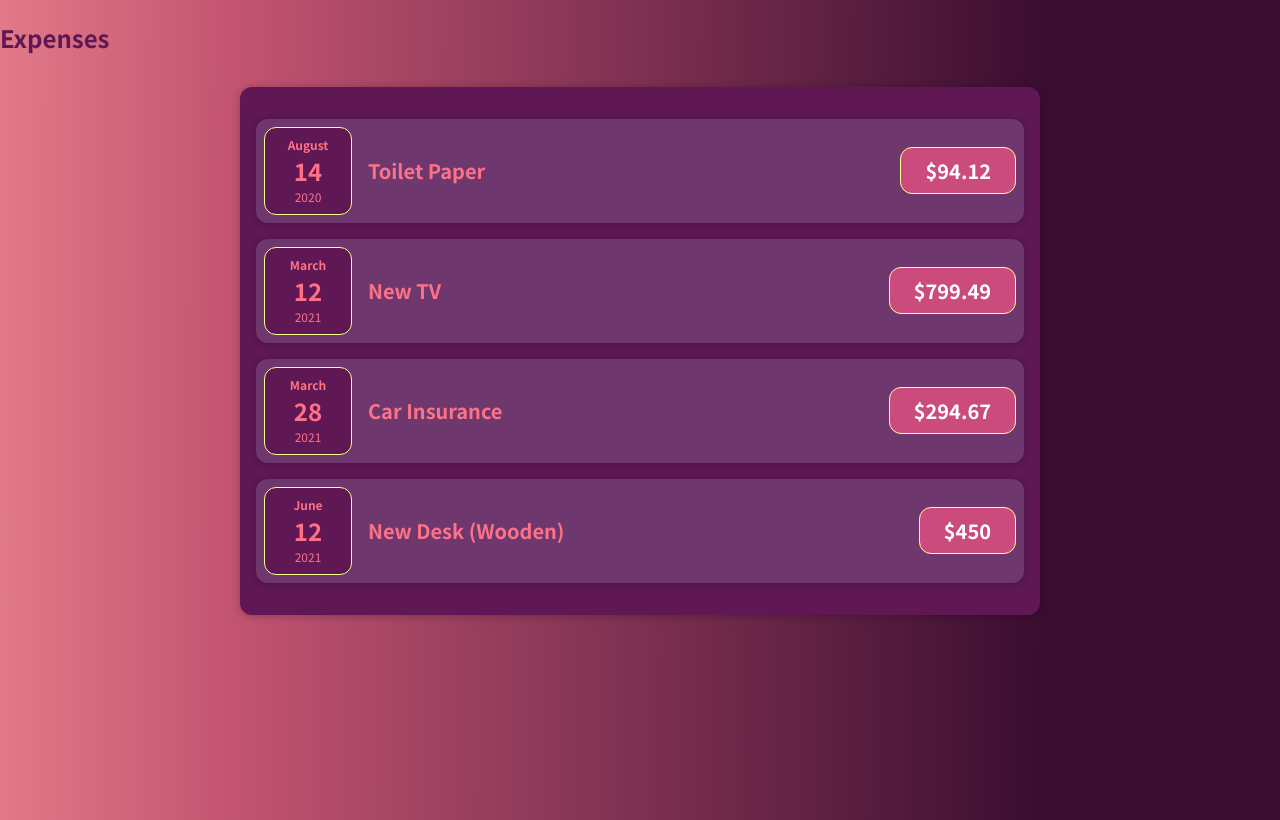
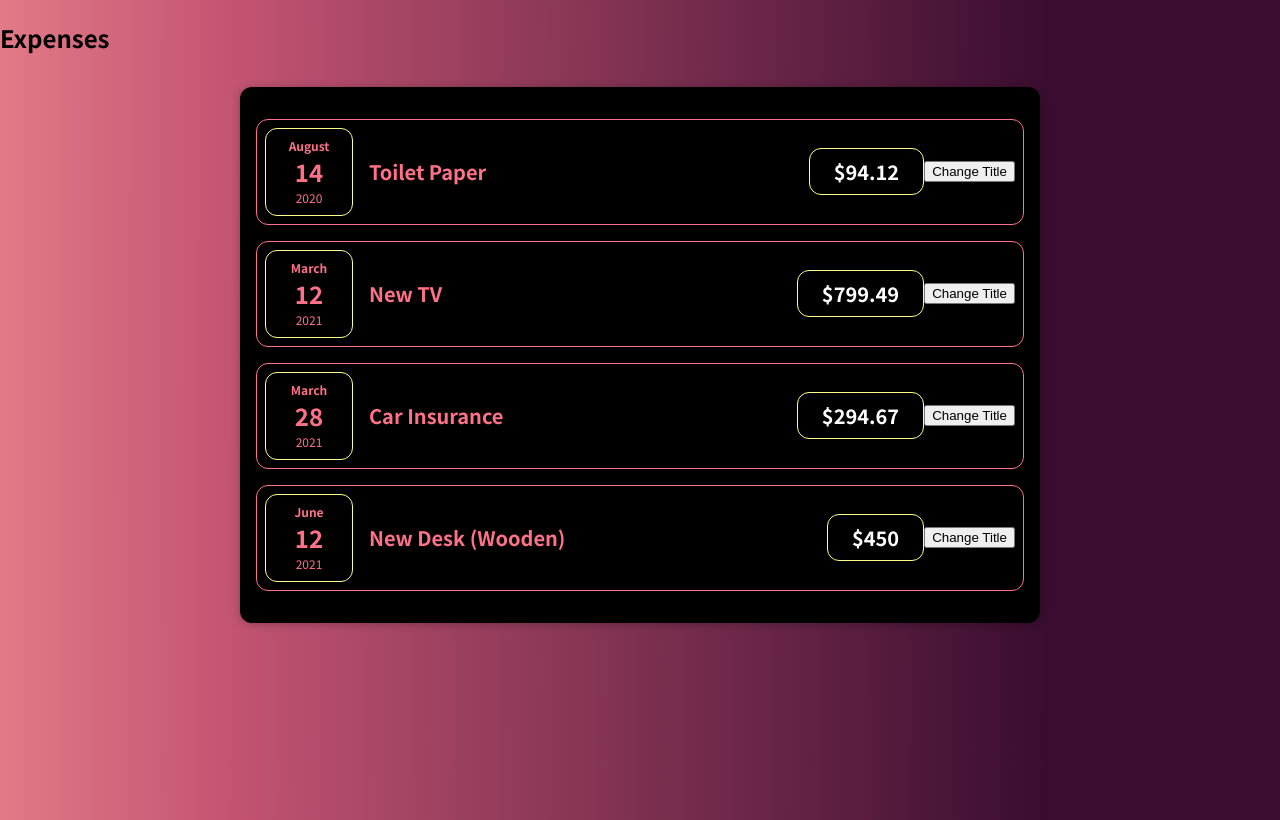
Before and after one commit to corricodes/expense-tracker, a React (Create React App) app: page / in a window 1280 px wide. Built offline with nearby package versions, Linux system fonts and the light colour scheme.

Commit message:
added use states to buttons

```diff
--- a/src/App.js
+++ b/src/App.js
@@ -1,3 +1,5 @@
+import React from 'react';
+
 import Expenses from './components/Expenses/Expenses';
 
 const App = () => {
--- a/src/components/Expenses/ExpenseDate.css
+++ b/src/components/Expenses/ExpenseDate.css
@@ -4,7 +4,7 @@
     width: 5.5rem;
     height: 5.5rem;
     border: 1px solid #fcff89;
-    background-color: #5f1854;
+    background-color: #000;
     color: #fe7187;
     border-radius: 12px;
     align-items: center;
--- a/src/components/Expenses/ExpenseDate.js
+++ b/src/components/Expenses/ExpenseDate.js
@@ -1,3 +1,5 @@
+import React from 'react';
+
 import './ExpenseDate.css';
 
 const ExpenseDate = (props) => {
--- a/src/components/Expenses/ExpenseItem.css
+++ b/src/components/Expenses/ExpenseItem.css
@@ -1,5 +1,5 @@
 .expense-title {
-    color: #5f1854;
+    color: #000;
 }
 
 .expense-item {
@@ -8,7 +8,8 @@
     align-items: center;
     padding: 0.5rem;
     margin: 1rem 0;
-    background-color: #6e386e;
+    background-color: #000;
+    border: 1px solid #fe7187;
   }
 
   .expense-item__description {
@@ -32,7 +33,7 @@
     font-size: 1rem;
     font-weight: bold;
     color: white;
-    background-color: #ca4b7c;
+    background-color: #000;
     border: 1px solid #fcff89;
     padding: 0.5rem;
     border-radius: 12px;
--- a/src/components/Expenses/ExpenseItem.js
+++ b/src/components/Expenses/ExpenseItem.js
@@ -1,16 +1,26 @@
+import React, { useState } from 'react';
+
 import ExpenseDate from './ExpenseDate';
 import Card from '../UI/Card';
 import './ExpenseItem.css';
 
 const ExpenseItem = (props) => {
+  const [title, setTitle] = useState(props.title);
+
+  const clickHandler = () => {
+    setTitle('Updated!');
+    console.log(title);
+  }
+
 
   return (
     <Card className='expense-item'>
         <ExpenseDate date={props.date} />
       <div className='expense-item__description'>
-        <h2>{props.title}</h2>
+        <h2>{title}</h2>
+      <div className='expense-item__price'>${props.amount}</div>
       </div>
-      <div className='expense-item__price'>${props.amount}</div>
+      <button onClick={clickHandler}>Change Title</button>
     </Card>
   );
 }
--- a/src/components/Expenses/Expenses.css
+++ b/src/components/Expenses/Expenses.css
@@ -1,6 +1,6 @@
 .expenses {
     padding: 1rem;
-    background-color: #5f1854;
+    background-color: #000;
     margin: 2rem auto;
     width: 50rem;
     max-width: 95%;
--- a/src/components/Expenses/Expenses.js
+++ b/src/components/Expenses/Expenses.js
@@ -1,3 +1,5 @@
+import React from 'react';
+
 import ExpenseItem from './ExpenseItem';
 import Card from '../UI/Card';
 import './Expenses.css';
--- a/src/components/UI/Card.js
+++ b/src/components/UI/Card.js
@@ -1,3 +1,5 @@
+import React from 'react';
+
 import './Card.css'
 
 const Card = (props) => {
```
